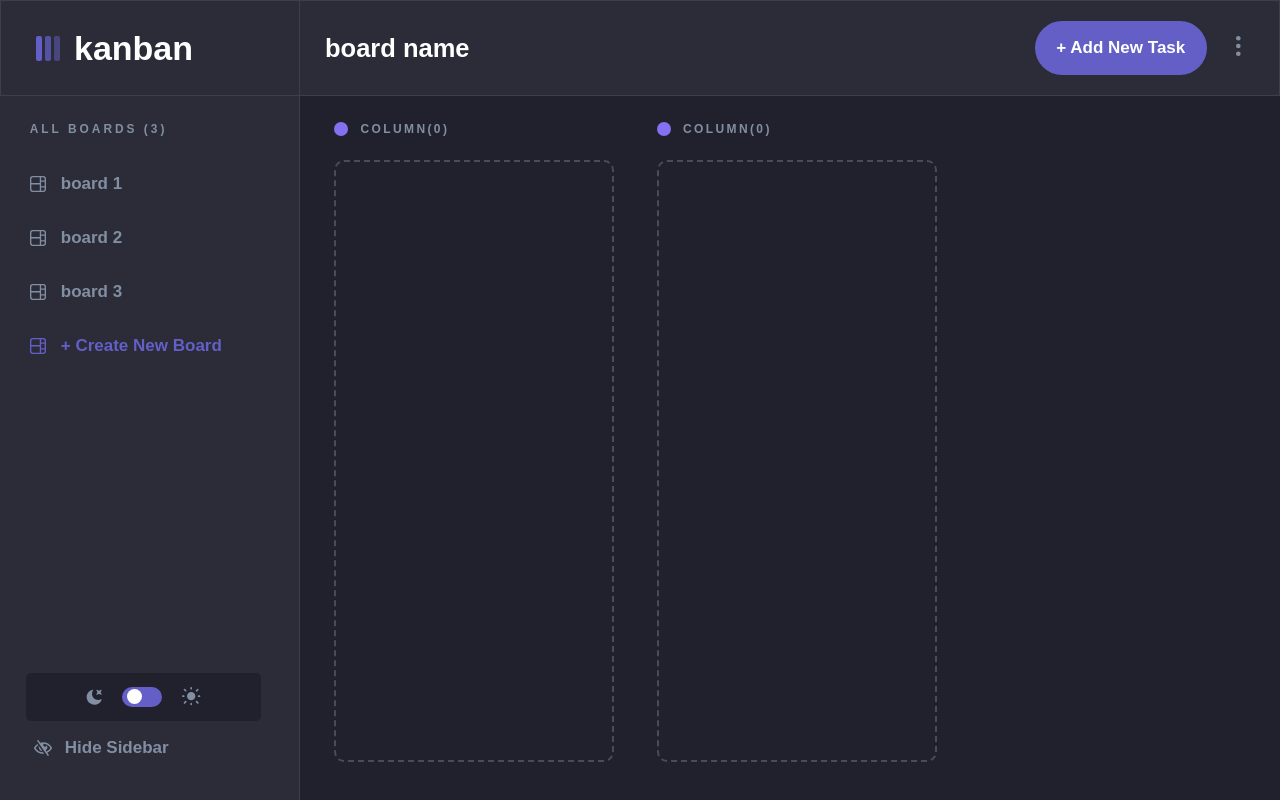
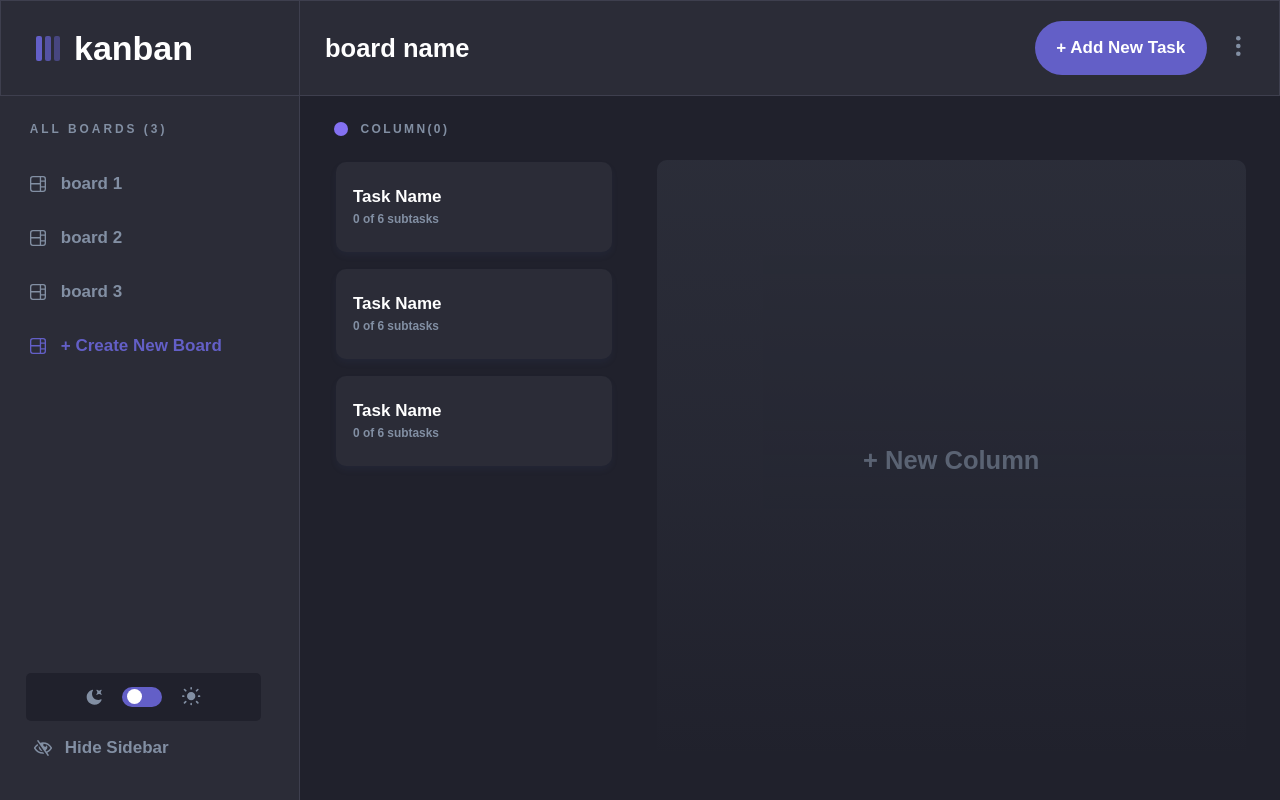
Before and after one commit to AndyGuit/kanban-task-management, a React (Vite) app: page / in a window 1280 px wide. Built offline with nearby package versions, Linux system fonts and the light colour scheme.

Commit message:
feat: add task card component

```diff
--- a/src/components/Column/Column.tsx
+++ b/src/components/Column/Column.tsx
@@ -1,3 +1,4 @@
+import Task from '../Task/Task';
 import classes from './Column.module.scss';
 
 const Column = () => {
@@ -7,7 +8,17 @@ const Column = () => {
         <span className={`${classes['column-dot']} column-dot--1`}></span>
         <h4>Column(0)</h4>
       </div>
-      <ul className={`${classes['task-list']} task-list--empty`}></ul>
+      <ul className={`${classes['task-list']}`}>
+        <li>
+          <Task />
+        </li>
+        <li>
+          <Task />
+        </li>
+        <li>
+          <Task />
+        </li>
+      </ul>
     </div>
   );
 };
--- /dev/null
+++ b/src/components/Task/Task.module.scss
@@ -0,0 +1,22 @@
+.task {
+  display: block;
+  width: 100%;
+  min-height: 90px;
+  margin-bottom: 1em;
+  padding: 1.5em 1em;
+  border-radius: 10px;
+  transition: opacity 0.3s ease;
+  cursor: default;
+
+  h5 {
+    margin-bottom: 5px;
+    font-size: 1em;
+  }
+  p {
+    font-size: 0.7em;
+  }
+
+  &:hover {
+    opacity: 0.5;
+  }
+}
--- /dev/null
+++ b/src/components/Task/Task.tsx
@@ -0,0 +1,12 @@
+import classes from './Task.module.scss';
+
+const Task = () => {
+  return (
+    <div className={`task ${classes['task']}`}>
+      <h5 className="task-name">Task Name</h5>
+      <p className="task-subtasks">0 of 6 subtasks</p>
+    </div>
+  );
+};
+
+export default Task;
--- a/src/components/UI/Button.module.scss
+++ b/src/components/UI/Button.module.scss
@@ -70,7 +70,9 @@
 }
 
 .button-add-column {
-  max-width: 280px;
+  min-width: 280px;
+  height: calc(100% - 2em);
+  margin-top: 1.5em;
   border-radius: 10px;
   font-size: 1.5em;
   opacity: 0.6;
--- a/src/layout/Board/Board.tsx
+++ b/src/layout/Board/Board.tsx
@@ -1,11 +1,12 @@
 import Column from '../../components/Column/Column';
+import Button from '../../components/UI/Button';
 import classes from './Board.module.scss';
 
 const Board = () => {
   return (
     <main className={`board ${classes['board']}`}>
       <Column />
-      <Column />
+      <Button btnStyle="add-column">+ New Column</Button>
     </main>
   );
 };
--- /dev/null
+++ b/src/styles/themes/Task/_task-dark.scss
@@ -0,0 +1,12 @@
+.dark {
+  .task {
+    box-shadow: $dark-shadow;
+    background-color: $dark-primary;
+    &-name {
+      color: $dark-text-primary;
+    }
+    &-subtasks {
+      color: $dark-text-secondary;
+    }
+  }
+}
--- /dev/null
+++ b/src/styles/themes/Task/_task-light.scss
@@ -0,0 +1,12 @@
+.light {
+  .task {
+    box-shadow: $light-shadow;
+    background-color: $light-primary;
+    &-name {
+      color: $light-text-primary;
+    }
+    &-subtasks {
+      color: $light-text-secondary;
+    }
+  }
+}
--- a/src/styles/themes/_dark.scss
+++ b/src/styles/themes/_dark.scss
@@ -3,6 +3,7 @@
 @import './Sidebar/sidebar-dark.scss';
 @import './Column/column-dark.scss';
 @import './Board/board-dark.scss';
+@import './Task/task-dark.scss';
 
 .dark {
   &.App {
--- a/src/styles/themes/_light.scss
+++ b/src/styles/themes/_light.scss
@@ -3,6 +3,7 @@
 @import './Sidebar/sidebar-light.scss';
 @import './Column/column-light.scss';
 @import './Board/board-light.scss';
+@import './Task/task-light.scss';
 
 .light {
   &.App {
```
